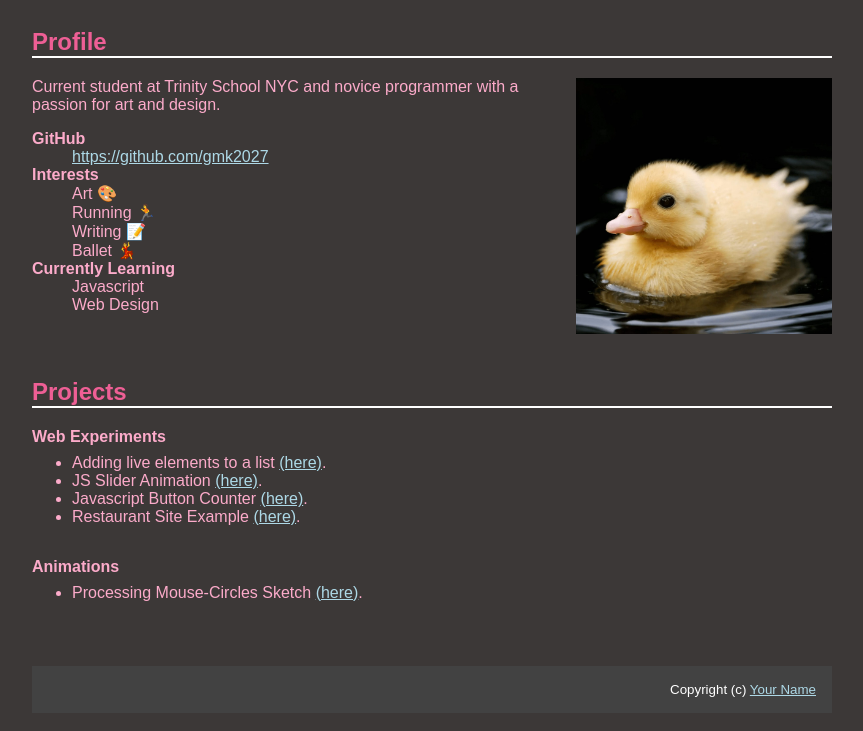
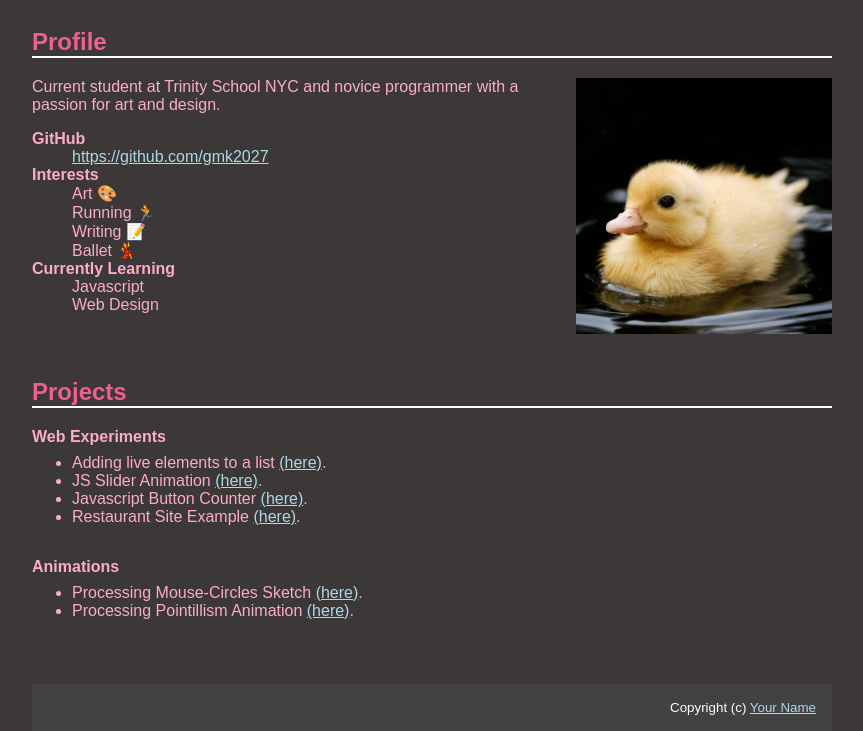
Before and after one commit to gmk2027/gmk2027.github.io, a plain HTML site: page index.html in a window 1280 px wide. Shown: the part 110-841 px from the top of the page, without its empty margins (208-1071 px from the left). Drawn offline with Linux system fonts and the light colour scheme; a web font is replaced by a local one.

Commit message:
Update index.html with new project link

```diff
--- a/index.html
+++ b/index.html
@@ -41,6 +41,7 @@
       <h2>Animations</h2>
         <ul>
           <li>Processing Mouse-Circles Sketch <a href="mouse-circles.html">(here)</a>.</li>
+          <li>Processing Pointillism Animation <a href= "pointillism.html">(here)</a>.</li>
         </ul>
     </section>
     <footer>
```
